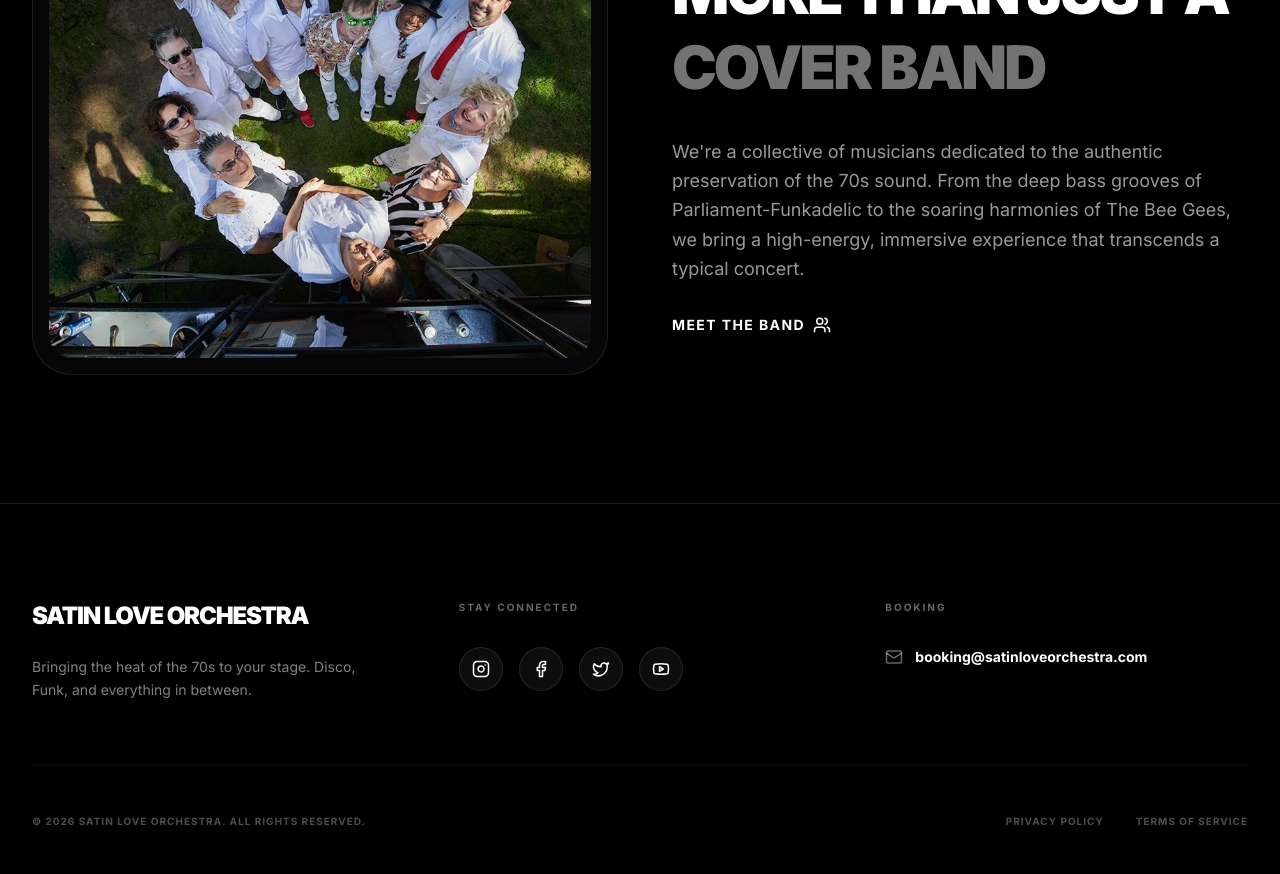
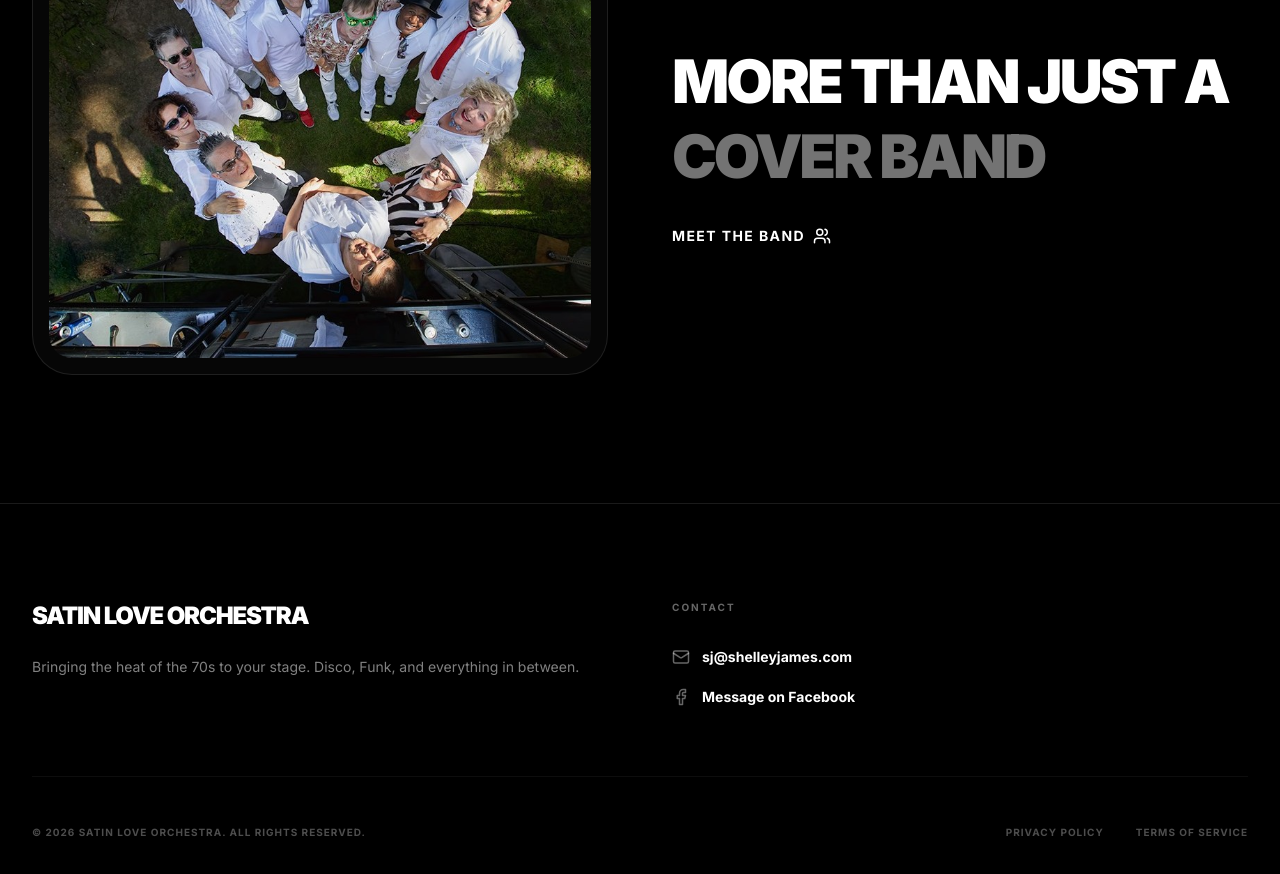
Before and after one commit to austinwarren/SLO-site, a React (Vite) app: page / in a window 1280 px wide. Shown: the part 2180-3054 px from the top of the page. Built offline with nearby package versions, Linux system fonts and the light colour scheme.

Commit message:
fix: configure Vite to domain

```diff
--- a/src/components/Footer.tsx
+++ b/src/components/Footer.tsx
@@ -1,10 +1,10 @@
-import { Instagram, Facebook, Twitter, Youtube, Mail } from 'lucide-react';
+import { Facebook, Mail } from 'lucide-react';
 
 export default function Footer() {
   return (
     <footer className="bg-black text-white pt-24 pb-12 border-t border-white/10">
       <div className="max-w-7xl mx-auto px-4 sm:px-6 lg:px-8">
-        <div className="grid grid-cols-1 md:grid-cols-3 gap-16 mb-16">
+        <div className="grid grid-cols-1 md:grid-cols-2 gap-16 mb-16">
           <div>
             <h3 className="font-display text-2xl mb-6 font-black tracking-tighter">SATIN LOVE ORCHESTRA</h3>
             <p className="font-sans text-white/50 leading-relaxed text-sm">
@@ -13,28 +13,19 @@ export default function Footer() {
           </div>
 
           <div>
-            <h4 className="font-sans text-[10px] font-bold mb-8 tracking-[0.2em] uppercase text-white/40">STAY CONNECTED</h4>
-            <div className="flex space-x-4">
-              <a href="#" className="p-3 bg-white/5 border border-white/10 rounded-full hover:bg-white hover:text-black transition-all">
-                <Instagram size={18} />
-              </a>
-              <a href="#" className="p-3 bg-white/5 border border-white/10 rounded-full hover:bg-white hover:text-black transition-all">
-                <Facebook size={18} />
-              </a>
-              <a href="#" className="p-3 bg-white/5 border border-white/10 rounded-full hover:bg-white hover:text-black transition-all">
-                <Twitter size={18} />
-              </a>
-              <a href="#" className="p-3 bg-white/5 border border-white/10 rounded-full hover:bg-white hover:text-black transition-all">
-                <Youtube size={18} />
-              </a>
-            </div>
-          </div>
-
-          <div>
-            <h4 className="font-sans text-[10px] font-bold mb-8 tracking-[0.2em] uppercase text-white/40">BOOKING</h4>
-            <a href="mailto:booking@satinloveorchestra.com" className="flex items-center gap-3 text-sm font-bold hover:text-neutral-400 transition-colors">
+            <h4 className="font-sans text-[10px] font-bold mb-8 tracking-[0.2em] uppercase text-white/40">CONTACT</h4>
+            <a href="mailto:sj@shelleyjames.com" className="flex items-center gap-3 text-sm font-bold hover:text-neutral-400 transition-colors">
               <Mail size={18} className="text-white/40" />
-              booking@satinloveorchestra.com
+              sj@shelleyjames.com
+            </a>
+            <a
+              href="https://www.facebook.com/satinloveorchestra"
+              target="_blank"
+              rel="noreferrer"
+              className="mt-5 inline-flex items-center gap-3 text-sm font-bold hover:text-neutral-400 transition-colors"
+            >
+              <Facebook size={18} className="text-white/40" />
+              Message on Facebook
             </a>
           </div>
         </div>
--- a/src/pages/Home.tsx
+++ b/src/pages/Home.tsx
@@ -119,11 +119,6 @@ export default function Home() {
                 MORE THAN JUST A <br />
                 <span className="text-neutral-500">COVER BAND</span>
               </h2>
-              <p className="mt-8 font-sans text-lg text-white/60 leading-relaxed">
-                We're a collective of musicians dedicated to the authentic preservation of the 70s sound.
-                From the deep bass grooves of Parliament-Funkadelic to the soaring harmonies of The Bee Gees,
-                we bring a high-energy, immersive experience that transcends a typical concert.
-              </p>
               <Link to="/history" className="mt-8 inline-flex items-center gap-2 font-bold text-sm text-white hover:text-neutral-400 transition-colors uppercase tracking-widest">
                 MEET THE BAND <Users size={18} />
               </Link>
--- a/vite.config.ts
+++ b/vite.config.ts
@@ -6,7 +6,7 @@ import {defineConfig, loadEnv} from 'vite';
 export default defineConfig(({mode}) => {
   const env = loadEnv(mode, '.', '');
   return {
-    base: mode === 'production' ? '/SLO-site/' : '/',
+    base: '/',
     plugins: [react(), tailwindcss()],
     resolve: {
       alias: {
```
Also changed, not shown: public/robots.txt, 2 other files (tests, documents, lock files or other folders).
